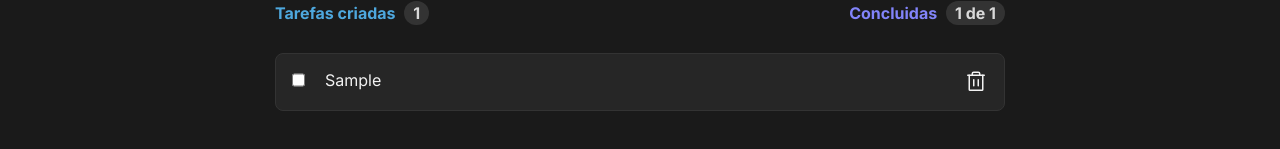
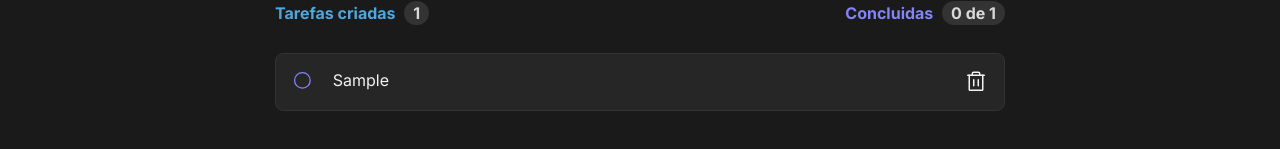
Before and after one commit to Pdro-marqss/ignite-challenge1, a React (Vite) app: page / in a window 1280 px wide. Both pictures are taken after typing "Sample" into the empty fields and a click on the button "Criar". Shown: the part 297-446 px from the top of the page. Built offline with nearby package versions, Linux system fonts and the light colour scheme.

Commit message:
feat: tasks can be completed now

```diff
--- a/src/components/TaskList/index.tsx
+++ b/src/components/TaskList/index.tsx
@@ -1,21 +1,24 @@
-import { TaskListContainer, TaskContainer } from './styles';
+import { TaskListContainer, TaskContainer, CheckedButton } from './styles';
 
-import { Trash } from 'phosphor-react';
+import { Trash, Circle, CheckCircle } from 'phosphor-react';
 
 import { Task } from '../../pages/App';
 
 interface TaskListProps {
    taskList: Task[];
-   deleteTask: (id: number) => void
+   deleteTask: (id: number) => void;
+   markTaskAsCompleted: (id: number) => void;
 }
 
-export function TaskList({ taskList, deleteTask }: TaskListProps) {
+export function TaskList({ taskList, deleteTask, markTaskAsCompleted }: TaskListProps) {
    return (
       <TaskListContainer>
          {taskList.map((task) => (
             <TaskContainer key={task.id}>
                <div>
-                  <input name='Checkbox' type="checkbox" />
+                  <CheckedButton onClick={() => markTaskAsCompleted(task.id)}>
+                     {task.isChecked ? <CheckCircle weight='fill' /> : <Circle />}
+                  </CheckedButton>
                   <p>{task.task}</p>
                </div>
                <Trash size={24} onClick={() => deleteTask(task.id)} />
--- a/src/components/TaskList/styles.ts
+++ b/src/components/TaskList/styles.ts
@@ -44,8 +44,27 @@ export const TaskContainer = styled.div`
    padding: 16px;
 
    div {
+      flex: 1;
       display: flex;
-      flex: 1;
       gap: 20px;
    }
+
+   svg {
+      cursor: pointer;
+   }
 `;
+
+export const CheckedButton = styled.button`
+   min-width: 1.3rem;
+   height: 1.3rem;
+
+   background: none;
+   border: none;
+
+   svg {
+      width: 100%;
+      height: 100%;
+      color: ${props => props.theme.purple};
+      cursor: pointer;
+   }
+`;
--- a/src/pages/App.tsx
+++ b/src/pages/App.tsx
@@ -16,7 +16,7 @@ export function App() {
   function createNewTask(task: string) {
     const newTask: Task = {
       id: new Date().getTime(),
-      isChecked: true,
+      isChecked: false,
       task: task
     }
 
@@ -29,6 +29,20 @@ export function App() {
     setTaskList(newTaskList);
   }
 
+  function markTaskAsCompleted(id: number) {
+    const newTasks = taskList.map(task => {
+      if (task.id === id) {
+        return {
+          ...task,
+          isChecked: !task.isChecked
+        };
+      }
+      return task;
+    })
+
+    setTaskList(newTasks);
+  }
+
   console.log("Renderizou");
 
   return (
@@ -37,7 +51,7 @@ export function App() {
       <StatusBar taskList={taskList} />
 
       {taskList.length > 0
-        ? <TaskList taskList={taskList} deleteTask={deleteTask} />
+        ? <TaskList taskList={taskList} deleteTask={deleteTask} markTaskAsCompleted={markTaskAsCompleted} />
         : <EmptyList />}
     </>
   );
```
